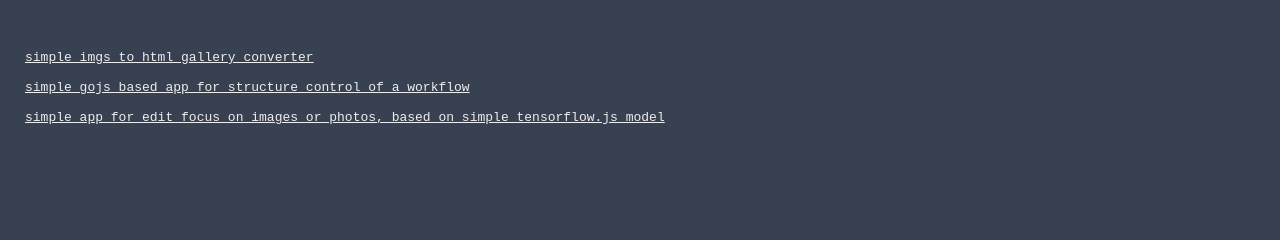
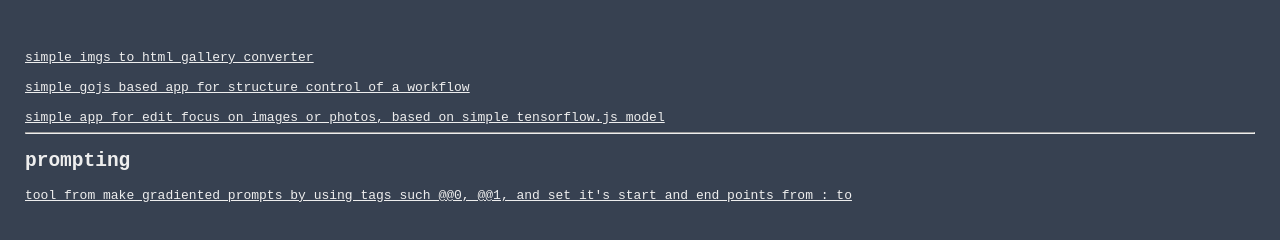
Before and after one commit to Efreak/sdtools, a plain HTML site: page index.html in a window 1280 px wide. Drawn offline with Linux system fonts and the light colour scheme.

Commit message:
Update index.html
---

```diff
--- a/index.html
+++ b/index.html
@@ -41,6 +41,11 @@
       <a href="/tools/focusizer/" target="_blank" >
         simple app for edit focus on images or photos, based on simple tensorflow.js model
       </a>
+      <hr/>
+      <h2> prompting </h2>
+      <a href="/tools/prompting/keywords_gradient.html" target="_blank" >
+        tool from make gradiented prompts by using tags such @@0, @@1, and set it's start and end points from : to
+      </a>
     </div>
   </body>
 </html>
```
